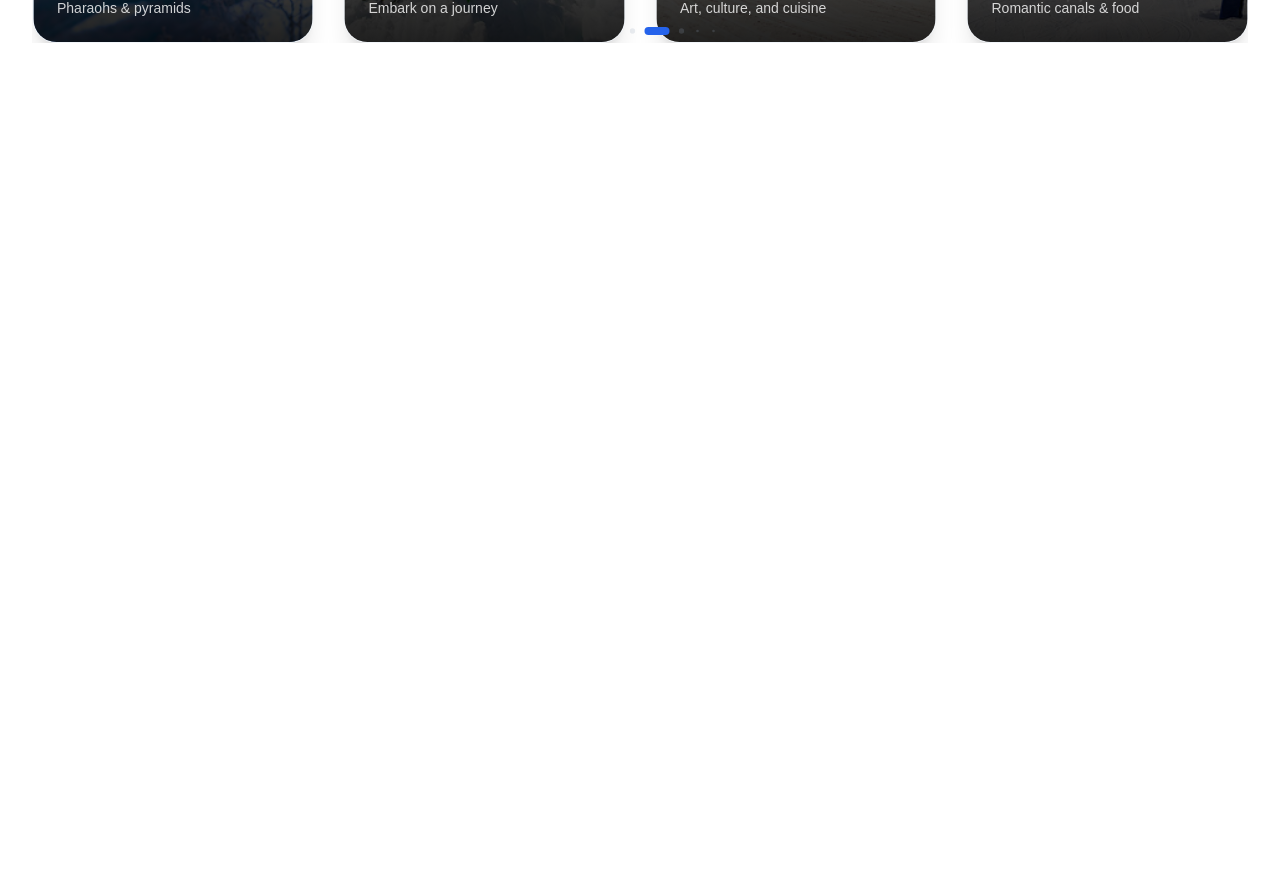
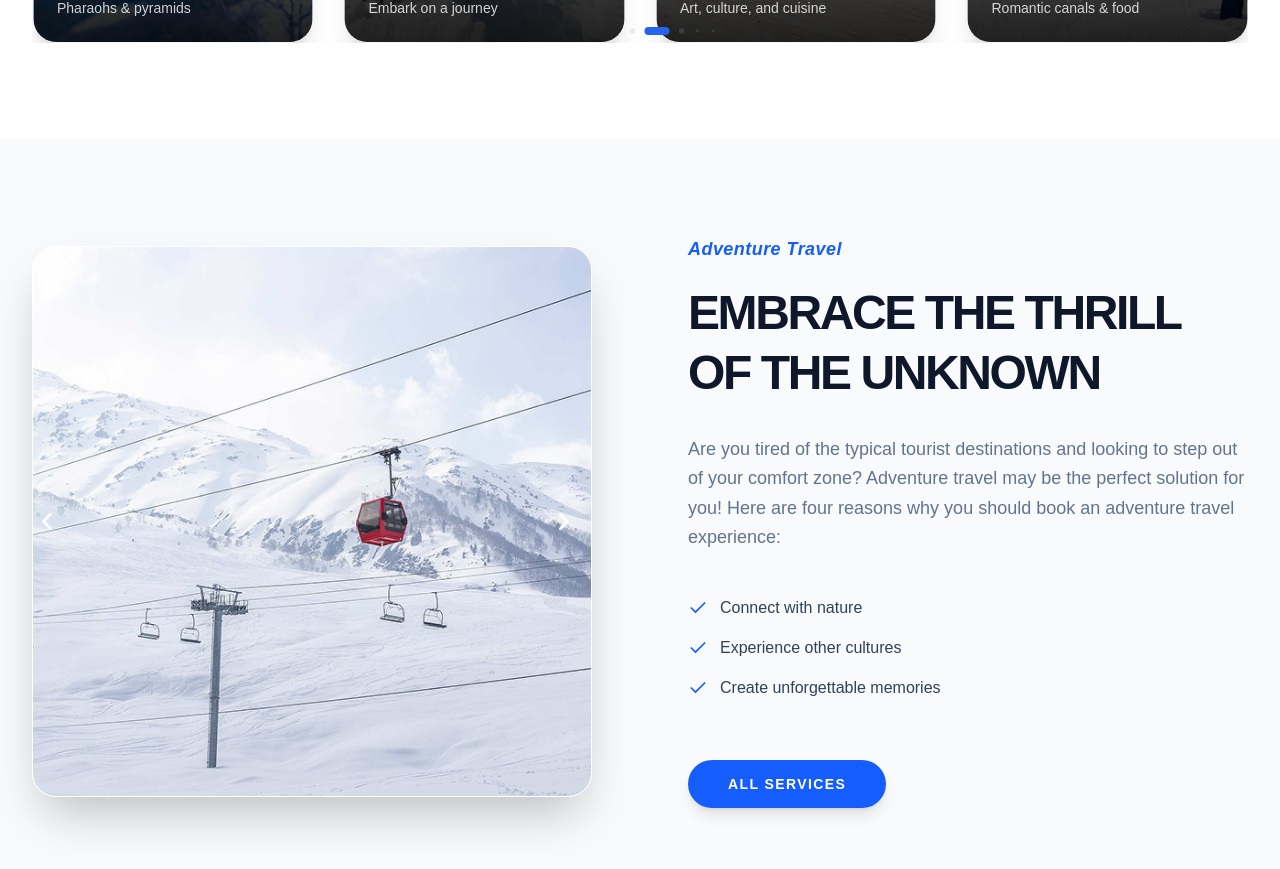
Before and after one commit to sakhawat236hossain/Travel-agency-, a Next.js app: page / in a window 1280 px wide. Shown: the part 3260-4129 px from the top of the page. Before the commit the page ends 3399 px from the top, so only its background shows below. Built offline with nearby package versions, Linux system fonts and the light colour scheme.

Commit message:
EmbraceAdventure

```diff
--- a/src/app/(commonLayout)/page.tsx
+++ b/src/app/(commonLayout)/page.tsx
@@ -1,9 +1,9 @@
-import Logo from "@/components/common/Logo/Logo";
 import "@/app/globals.css";
 import HeroBanner from "@/components/Home/HeroBanner/HeroBanner";
 import Destinations from "@/components/Home/Destinations/Destinations";
 import VacationSearch from "@/components/Home/VacationSearch/VacationSearch";
 import TopDestinations from "@/components/Home/TopDestinations/TopDestinations";
+import EmbraceAdventure from "@/components/Home/EmbraceAdventure/EmbraceAdventure";
 
 export default function Home() {
   return (
@@ -13,6 +13,7 @@ export default function Home() {
         <Destinations></Destinations>
         <VacationSearch></VacationSearch>
         <TopDestinations></TopDestinations>
+        <EmbraceAdventure></EmbraceAdventure>
       </div>
     </div>
   );
--- a/src/app/layout.tsx
+++ b/src/app/layout.tsx
@@ -25,9 +25,9 @@ export default function RootLayout({
   return (
     <html
       lang="en"
-      className={`${geistSans.variable} ${geistMono.variable} h-full antialiased`}
+      className={`${geistSans.variable} ${geistMono.variable} min-h-screen antialiased`}
     >
-      <body className="min-h-full flex flex-col">{children}</body>
+      <body className="min-h-screen flex flex-col">{children}</body>
     </html>
   );
 }
--- a/src/components/Home/Destinations/Destinations.tsx
+++ b/src/components/Home/Destinations/Destinations.tsx
@@ -1,7 +1,6 @@
 import Image from "next/image";
 import React from "react";
 import { FaClock, FaEnvelope, FaLink, FaMapMarkerAlt } from "react-icons/fa";
-import { LuMedal, LuShoppingBag, LuPartyPopper } from "react-icons/lu";
 
 const categories = [
   {
@@ -93,6 +92,7 @@ const Destinations = () => {
                 width={400}
                 height={300}
                 className="object-cover w-full h-auto"
+                sizes="(max-width: 640px) 100vw, (max-width: 768px) 50vw, 33vw"
               />
             </div>
           ))}
@@ -109,7 +109,9 @@ const Destinations = () => {
                   src={trip.image}
                   alt={trip.title}
                   fill
+                  sizes="(max-width: 640px) 100vw, (max-width: 768px) 50vw, 33vw"
                   className="object-cover group-hover:scale-105 transition-transform duration-500"
+                  loading={trip.id === 1 ? "eager" : "lazy"}
                 />
                 {trip.isSale && (
                   <span className="absolute top-4 right-4 bg-blue-500 text-white text-[10px] font-black px-3 py-1 rounded-full uppercase z-20 shadow-md">
--- /dev/null
+++ b/src/components/Home/EmbraceAdventure/EmbraceAdventure.tsx
@@ -0,0 +1,71 @@
+import Image from "next/image";
+import React from "react";
+import { FiCheck } from "react-icons/fi";
+
+const EmbraceAdventure = () => {
+  return (
+    <section className="bg-slate-50 dark:bg-slate-950 py-24 transition-colors duration-300">
+      <div className="container mx-auto px-6 max-w-7xl flex flex-col md:flex-row items-center gap-16 lg:gap-24">
+
+        {/* --- Left Image Container (মাপ অনুযায়ী ৬১০x৬০০) --- */}
+        <div className="w-full md:w-1/2 flex justify-center md:justify-start">
+          <div className="relative w-full aspect-[610/600] max-w-[610px] rounded-3xl overflow-hidden shadow-2xl border border-white dark:border-slate-800">
+            <Image
+              src="/benner.png"
+              alt="Snowy mountain cable car"
+              fill
+              // sizes prop
+              sizes="(max-width: 768px) 100vw, 610px"
+              className="object-cover transition-transform duration-700 hover:scale-105"
+              priority
+            />
+          </div>
+        </div>
+
+        {/* --- Right Text Content --- */}
+        <div className="w-full md:w-1/2 flex flex-col gap-5 items-start">
+          {/* Handwritten top text */}
+          <span className="text-blue-600 dark:text-blue-400 font-semibold text-lg italic tracking-wide">
+            Adventure Travel
+          </span>
+
+          {/* Main headline */}
+          <h2 className="text-4xl md:text-5xl font-black text-slate-900 dark:text-white leading-tight uppercase tracking-tighter">
+            Embrace the Thrill <br /> of the Unknown
+          </h2>
+
+          {/* Description text */}
+          <p className="text-slate-500 dark:text-slate-400 mt-3 leading-relaxed font-light text-base md:text-lg">
+            Are you tired of the typical tourist destinations and looking to step out of
+            your comfort zone? Adventure travel may be the perfect solution for you!
+            Here are four reasons why you should book an adventure travel experience:
+          </p>
+
+          {/* Checklist using react-icons for consistent design */}
+          <ul className="space-y-4 mt-6 text-slate-700 dark:text-slate-300 font-medium">
+            <li className="flex items-center gap-3">
+              <FiCheck className="text-blue-600 dark:text-blue-400 text-xl flex-shrink-0" />
+              <span>Connect with nature</span>
+            </li>
+            <li className="flex items-center gap-3">
+              <FiCheck className="text-blue-600 dark:text-blue-400 text-xl flex-shrink-0" />
+              <span>Experience other cultures</span>
+            </li>
+            <li className="flex items-center gap-3">
+              <FiCheck className="text-blue-600 dark:text-blue-400 text-xl flex-shrink-0" />
+              <span>Create unforgettable memories</span>
+            </li>
+          </ul>
+
+          {/* Button */}
+          <button className="mt-10 bg-blue-600 hover:bg-blue-700 text-white font-bold py-3.5 px-10 rounded-full shadow-lg transition duration-300 transform active:scale-95 uppercase tracking-widest text-sm">
+            All Services
+          </button>
+        </div>
+
+      </div>
+    </section>
+  );
+};
+
+export default EmbraceAdventure;
--- a/src/components/Home/HeroBanner/HeroBanner.tsx
+++ b/src/components/Home/HeroBanner/HeroBanner.tsx
@@ -8,13 +8,13 @@ const HeroBanner = () => {
       <div className="container mx-auto px-4 sm:px-6 lg:px-8 py-12 md:py-20 flex flex-col-reverse md:flex-row items-center gap-8 md:gap-12">
         {/* --- Left Part: Text & Buttons --- */}
         <div className="w-full md:w-1/2 flex flex-col items-center md:items-start text-center md:text-left gap-6">
-          <h1 className="text-3xl sm:text-4xl md:text-5xl lg:text-6xl font-extrabold text-[#4285F4] leading-tight max-w-full md:max-w-[500px] px-4 md:px-0">
+          <h1 className="text-3xl sm:text-4xl md:text-5xl lg:text-6xl font-extrabold text-[#4285F4] leading-tight max-w-full md:max-w-125 px-4 md:px-0">
             Begin Your <br />
             <span className="text-blue-700">Fantastic Travel</span> <br />
             Experience <span className="font-light text-blue-700">Here</span>
           </h1>
 
-          <p className="text-slate-600 mt-4 max-w-full md:max-w-[450px] px-4 md:px-0 text-sm md:text-base">
+          <p className="text-slate-600 mt-4 max-w-full md:max-w-112.5 px-4 md:px-0 text-sm md:text-base">
             Explore the world with ease. Find the best destinations, book your
             tickets, and start your dream journey today.
           </p>
@@ -45,7 +45,9 @@ const HeroBanner = () => {
             width={700}
             height={600}
             className="object-contain max-w-full h-auto"
+            sizes="(max-width: 768px) 100vw, 50vw"
             priority
+            loading="eager"
           />
         </div>
       </div>
--- a/src/components/Home/TopDestinations/TopDestinations.tsx
+++ b/src/components/Home/TopDestinations/TopDestinations.tsx
@@ -84,14 +84,16 @@ const TopDestinationsSlider = () => {
         >
           {destinations.map((item) => (
             <SwiperSlide key={item.id}>
-              <div className="relative rounded-2xl md:rounded-3xl overflow-hidden shadow-xl dark:shadow-blue-900/5 group bg-slate-100 dark:bg-slate-900 border border-slate-100 dark:border-slate-800 h-[350px] sm:h-[400px] md:h-[450px] lg:h-[500px]">
+              <div className="relative rounded-2xl md:rounded-3xl overflow-hidden shadow-xl dark:shadow-blue-900/5 group bg-slate-100 dark:bg-slate-900 border border-slate-100 dark:border-slate-800 h-87.5 sm:h-100 md:h-112.5 lg:h-125">
                 <Image
                   src={item.img}
                   alt={item.name}
                   fill
+                  sizes="(max-width: 640px) 100vw, (max-width: 768px) 50vw, (max-width: 1024px) 33vw, 25vw"
                   className="object-cover group-hover:scale-110 transition-transform duration-700"
+                  loading={item.id === 1 ? "eager" : "lazy"}
                 />
-                <div className="absolute inset-0 bg-gradient-to-b from-transparent via-black/20 to-black/80" />
+                <div className="absolute inset-0 bg-linear-to-b from-transparent via-black/20 to-black/80" />
 
                 {/* Card Content */}
                 <div className="absolute bottom-6 left-6 right-6 z-20 text-left">
--- a/src/components/common/Logo/Logo.tsx
+++ b/src/components/common/Logo/Logo.tsx
@@ -1,22 +1,23 @@
-import Link from 'next/link';
-import React from 'react';
+import Link from "next/link";
+import React from "react";
 
 const Logo = () => {
   return (
-    <Link href="/" className="flex flex-col leading-none select-none cursor-pointer group">
+    <Link
+      href="/"
+      className="flex flex-col leading-none select-none cursor-pointer group"
+    >
       {/* Main Text Part */}
-      <div className="flex items-center text-2xl font-black tracking-tighter">
+      <div className="flex items-center text-xl sm:text-2xl font-black tracking-tighter">
         <span className="text-slate-800 uppercase transition-colors group-hover:text-slate-600">
           Love
         </span>
-        <span className="text-emerald-500 uppercase ml-[2px]">
-          Trave
-        </span>
+        <span className="text-emerald-500 uppercase ml-[2px]">Trave</span>
       </div>
 
       {/* Subtitle Part */}
       <div className="flex items-center mt-[2px]">
-        <span className="text-[9px] uppercase tracking-[0.4em] text-slate-500 font-bold">
+        <span className="text-[8px] sm:text-[9px] uppercase tracking-[0.4em] text-slate-500 font-bold">
           Travel Agency
         </span>
       </div>
```
Also changed, not shown: src/components/Home/VacationSearch/VacationSearch.tsx (+7 -7 lines), src/components/common/Navbar/Navbar.tsx (+16 -15 lines), public/benner.png (added).
